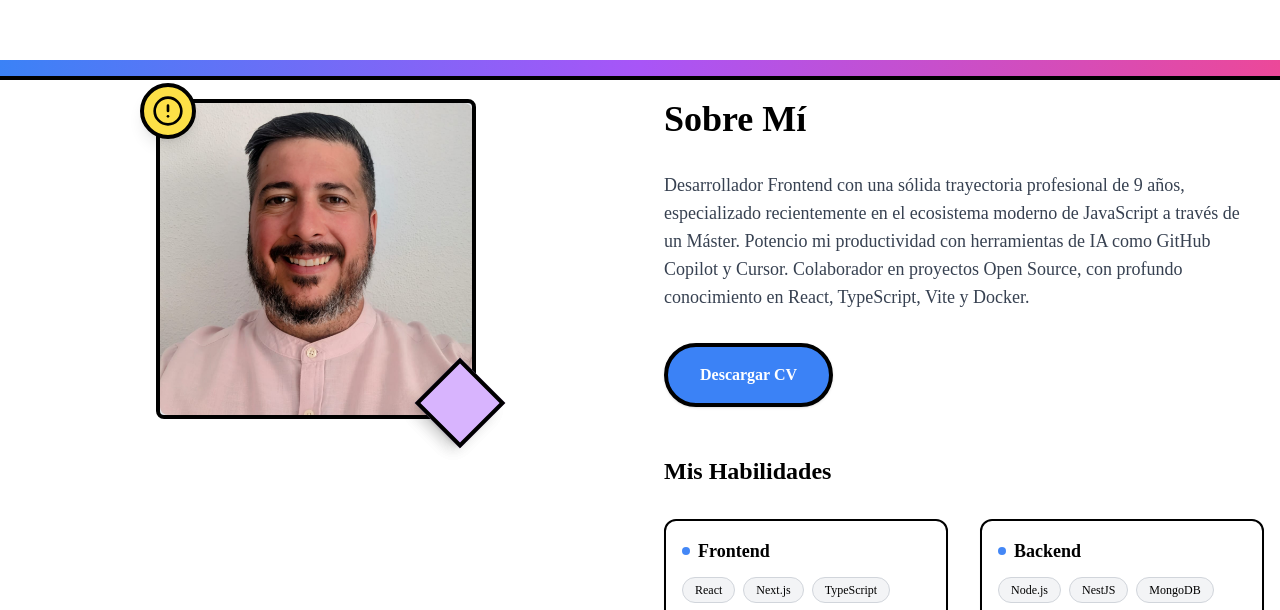
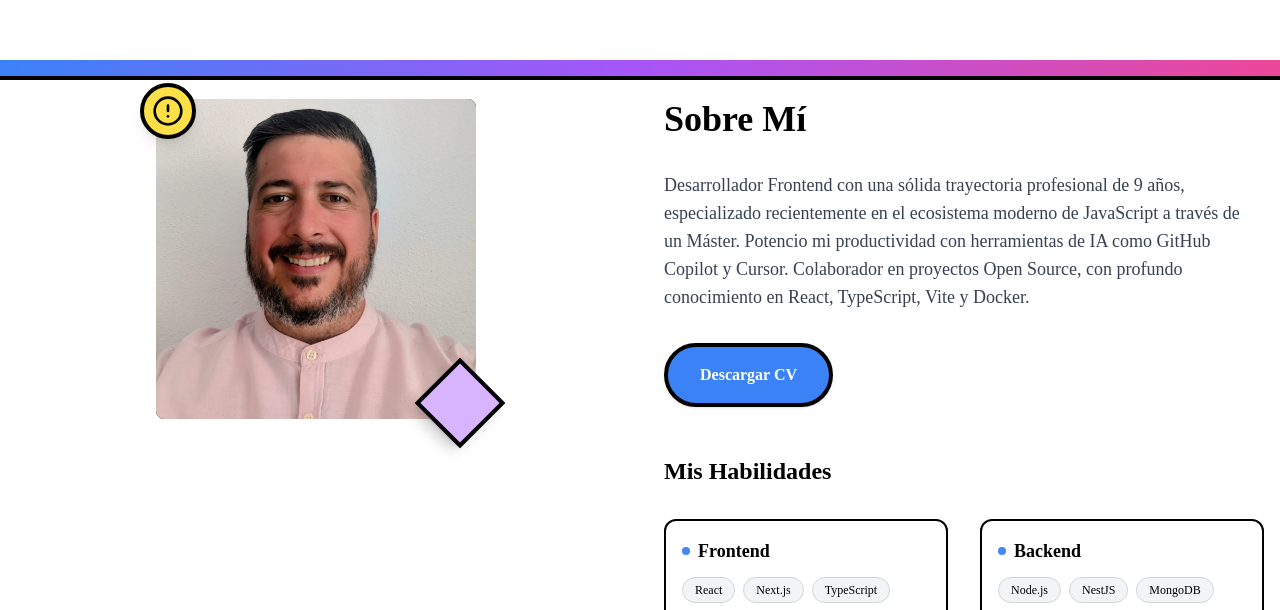
Before and after one commit to MarcosGiannini/portfolio, a Next.js app: page / in a window 1280 px wide. Shown: the part 720-1330 px from the top of the page. Built offline with nearby package versions, Linux system fonts and the light colour scheme.

Commit message:
chore(about): usa next/image para la foto y elimina componente Seo no utilizado

```diff
--- a/src/components/AboutMe/index.tsx
+++ b/src/components/AboutMe/index.tsx
@@ -1,4 +1,5 @@
 import React from "react";
+import Image from "next/image";
 import { motion, Variants } from "framer-motion";
 // Variants para animaciones de las categorías de habilidades
 const skillsContainer: Variants = {
@@ -25,10 +26,13 @@ const AboutMe = () => {
           <div className="md:w-1/2 w-full flex justify-center mb-8 md:mb-0">
             <div className="relative w-64 h-64 md:w-80 md:h-80 flex items-center justify-center">
               <div className="w-full h-full border-4 border-black rounded-lg overflow-hidden flex items-center justify-center bg-gray-200">
-                <img
+                <Image
                   src="/mifoto.jpg"
                   alt="Foto personal de Marcos Giannini"
-                  className="object-cover w-full h-full rounded-lg"
+                  fill
+                  sizes="(max-width: 768px) 256px, 320px"
+                  className="object-cover rounded-lg"
+                  priority
                 />
               </div>
               <div className="absolute -top-4 -left-4 bg-yellow-300 rounded-full p-2 border-4 border-black shadow-lg">
```
